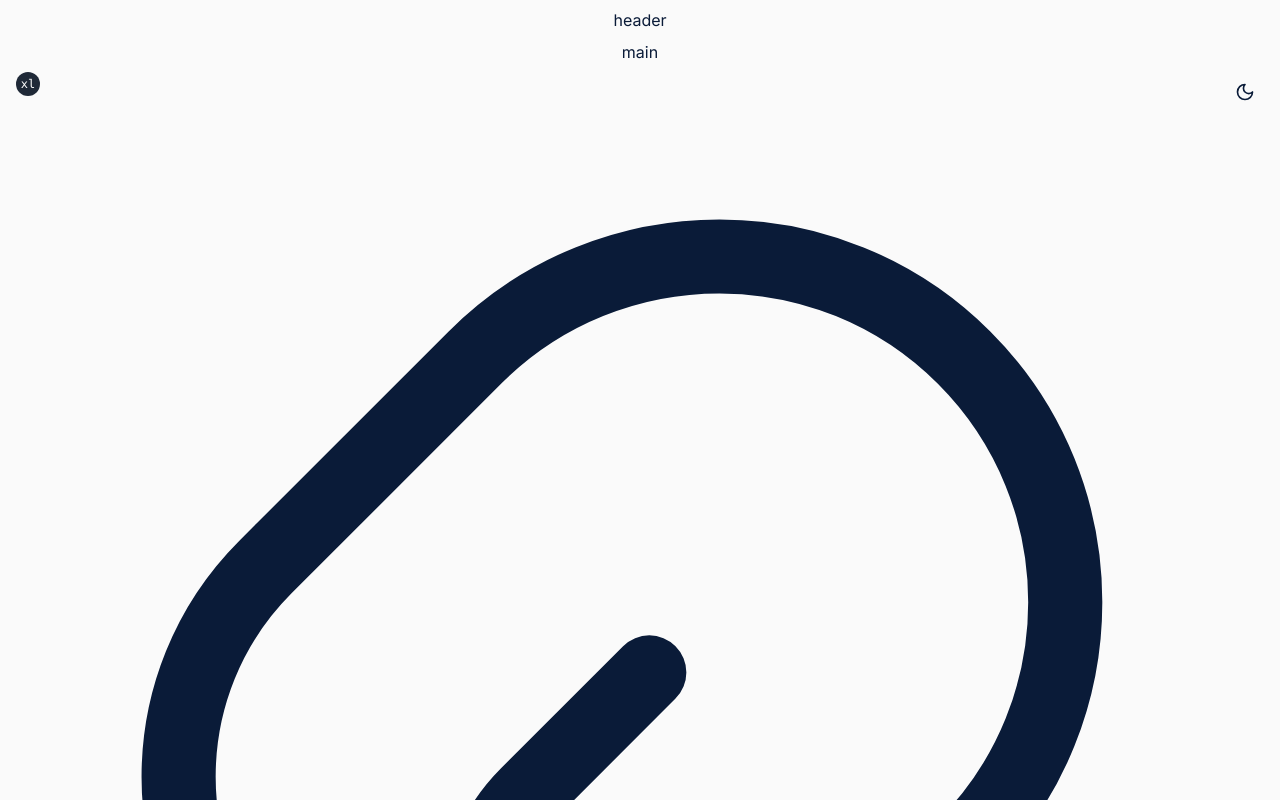
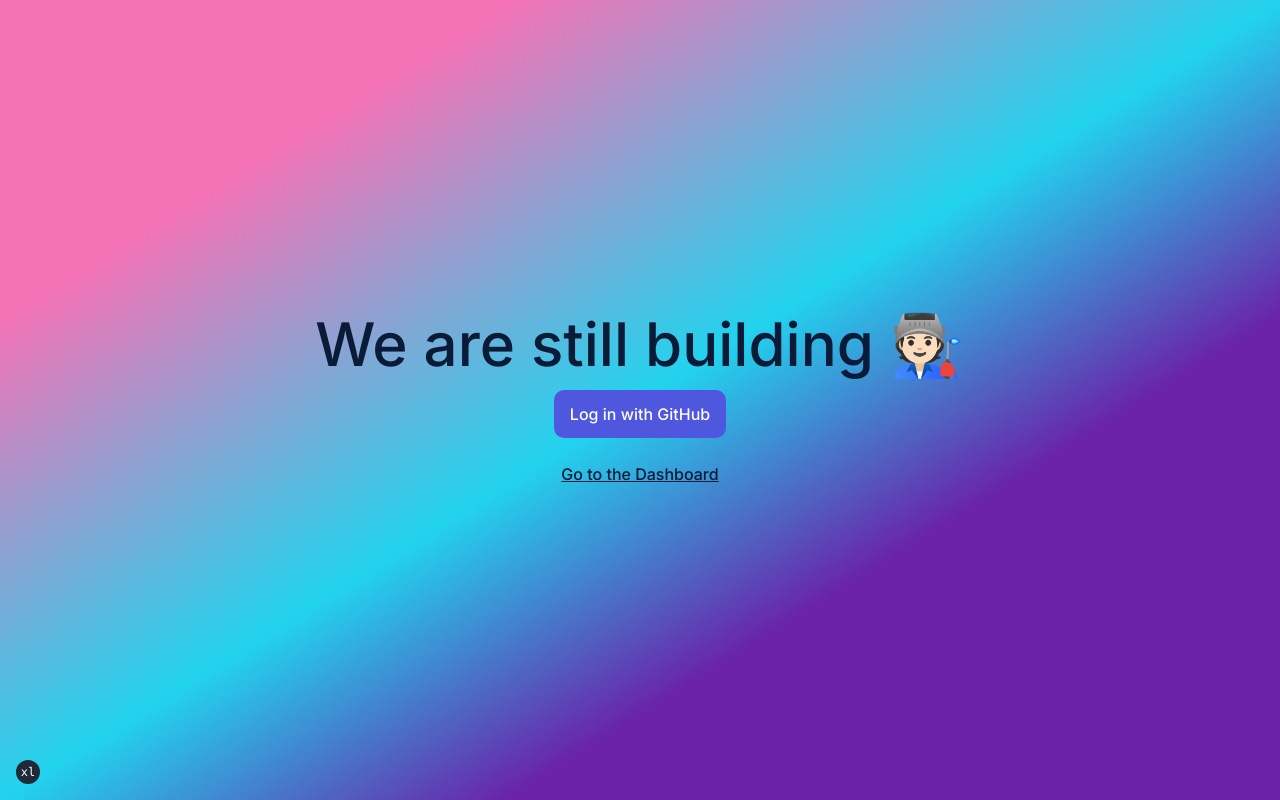
Before and after one commit to nixowl/gitgud, a Next.js app: page / in a window 1280 px wide. Shown: the top 800 px of the page. Built offline with nearby package versions, Linux system fonts and the light colour scheme.

Commit message:
feat: playholder

```diff
--- a/src/app/layout.tsx
+++ b/src/app/layout.tsx
@@ -1,32 +1,31 @@
-import type { Metadata } from "next";
-import { Inter } from "next/font/google";
-import "./globals.css";
-import { ThemeProvider } from "@/components/theme-provider";
+import type { Metadata } from "next"
+import { Inter } from "next/font/google"
 
-const inter = Inter({ subsets: ["latin"] });
+import "./globals.css"
+
+import { TailwindIndicator } from "@/components/helpers/tailwind-indicator"
+import { ThemeProvider } from "@/components/theme-provider"
+
+const inter = Inter({ subsets: ["latin"] })
 
 export const metadata: Metadata = {
   title: "Create Next App",
   description: "Generated by create next app",
-};
+}
 
 export default function RootLayout({
   children,
 }: Readonly<{
-  children: React.ReactNode;
+  children: React.ReactNode
 }>) {
   return (
     <html lang="en">
       <body className={inter.className}>
-        <ThemeProvider
-            attribute="class"
-            defaultTheme="system"
-            enableSystem
-            disableTransitionOnChange
-          >
+        <ThemeProvider attribute="class" defaultTheme="system" enableSystem disableTransitionOnChange>
           {children}
-          </ThemeProvider>
+          <TailwindIndicator />
+        </ThemeProvider>
       </body>
     </html>
-  );
+  )
 }
--- a/src/app/page.tsx
+++ b/src/app/page.tsx
@@ -1,29 +1,21 @@
-import Image from "next/image"
-import { Icons } from "@/components/icons"
-import { ThemeToggle } from "@/components/ui/themetoggle"
-
 export default function Home() {
   return (
     <>
-      <header className="flex items-center justify-center bg-background px-4 py-2">
-        <p className="">header</p>
-      </header>
-      <main className="mx-auto flex flex-1 items-center justify-center">
-        <p className="text-accent-foreground">main</p>
-      </main>
-      <footer className="flex justify-between bg-background px-4 py-2">
-        <div className="z-50 flex size-6 items-center justify-center rounded-full bg-gray-800 p-3 font-mono text-xs text-white">
-          <div className="block sm:hidden">xs</div>
-          <div className="hidden sm:block md:hidden lg:hidden xl:hidden 2xl:hidden">sm</div>
-          <div className="hidden md:block lg:hidden xl:hidden 2xl:hidden">md</div>
-          <div className="hidden lg:block xl:hidden 2xl:hidden">lg</div>
-          <div className="hidden xl:block 2xl:hidden">xl</div>
-          <div className="hidden 2xl:block">2xl</div>
-        </div>
-        <Icons.Attachment />
+      <div className="flex flex-1 flex-col items-center justify-center gap-4 bg-gradient-to-br from-pink-400 from-20% via-cyan-400 via-50% to-purple-800 to-70%">
+        <h2 className="text-6xl font-medium">We are still building 🧑🏻‍🏭</h2>
 
-        <ThemeToggle />
-      </footer>
+        <a
+          href="http://152.53.12.218/v1/auth/github"
+          className="rounded-md bg-primary px-4 py-3 font-medium text-primary-foreground transition-all duration-500 hover:animate-bounce"
+        >
+          Log in with GitHub
+        </a>
+
+        <a href="/dashboard/profile" className="mt-2 font-medium underline">
+          {" "}
+          Go to the Dashboard{" "}
+        </a>
+      </div>
     </>
   )
 }
--- /dev/null
+++ b/src/components/helpers/tailwind-indicator.tsx
@@ -0,0 +1,12 @@
+export function TailwindIndicator() {
+  return (
+    <div className="absolute bottom-4 left-4 z-50 flex size-6 items-center justify-center rounded-full bg-gray-800 p-3 font-mono text-xs text-white">
+      <div className="block sm:hidden">xs</div>
+      <div className="hidden sm:block md:hidden lg:hidden xl:hidden 2xl:hidden">sm</div>
+      <div className="hidden md:block lg:hidden xl:hidden 2xl:hidden">md</div>
+      <div className="hidden lg:block xl:hidden 2xl:hidden">lg</div>
+      <div className="hidden xl:block 2xl:hidden">xl</div>
+      <div className="hidden 2xl:block">2xl</div>
+    </div>
+  )
+}
```
